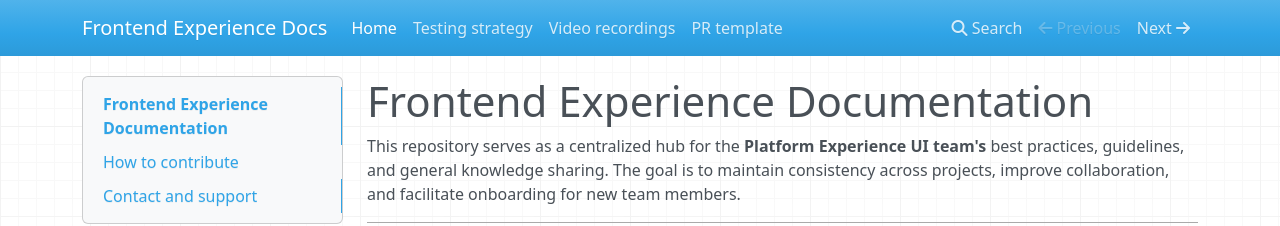
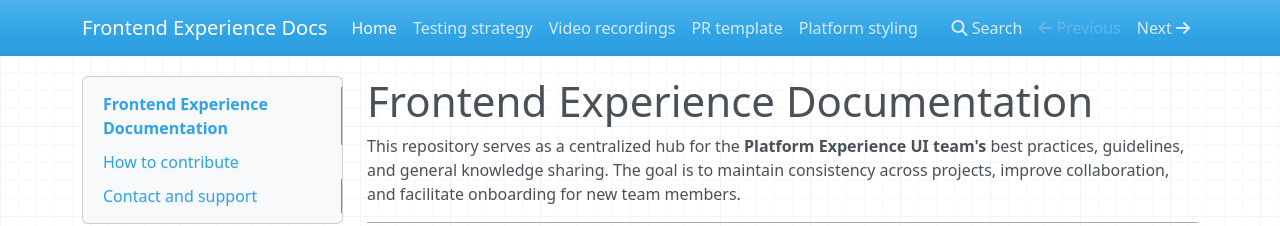
Before and after one commit to fhlavac/frontend-experience-docs, an MkDocs documentation site: the page built from pages/index.md, in a window 1280 px wide. Shown: the top 226 px of the page. Built offline with MkDocs 1.6.1, drawn with Linux system fonts in a browser that asks for light colours; nearby versions of some CDN libraries.

Commit message:
Update mkdocs.yml

```diff
--- a/mkdocs.yml
+++ b/mkdocs.yml
@@ -10,3 +10,4 @@ nav:
 - Testing strategy: testing-strategy.md
 - Video recordings: recordings.md
 - PR template: pr-template.md
+- Platform styling: platform-styling.md
```
